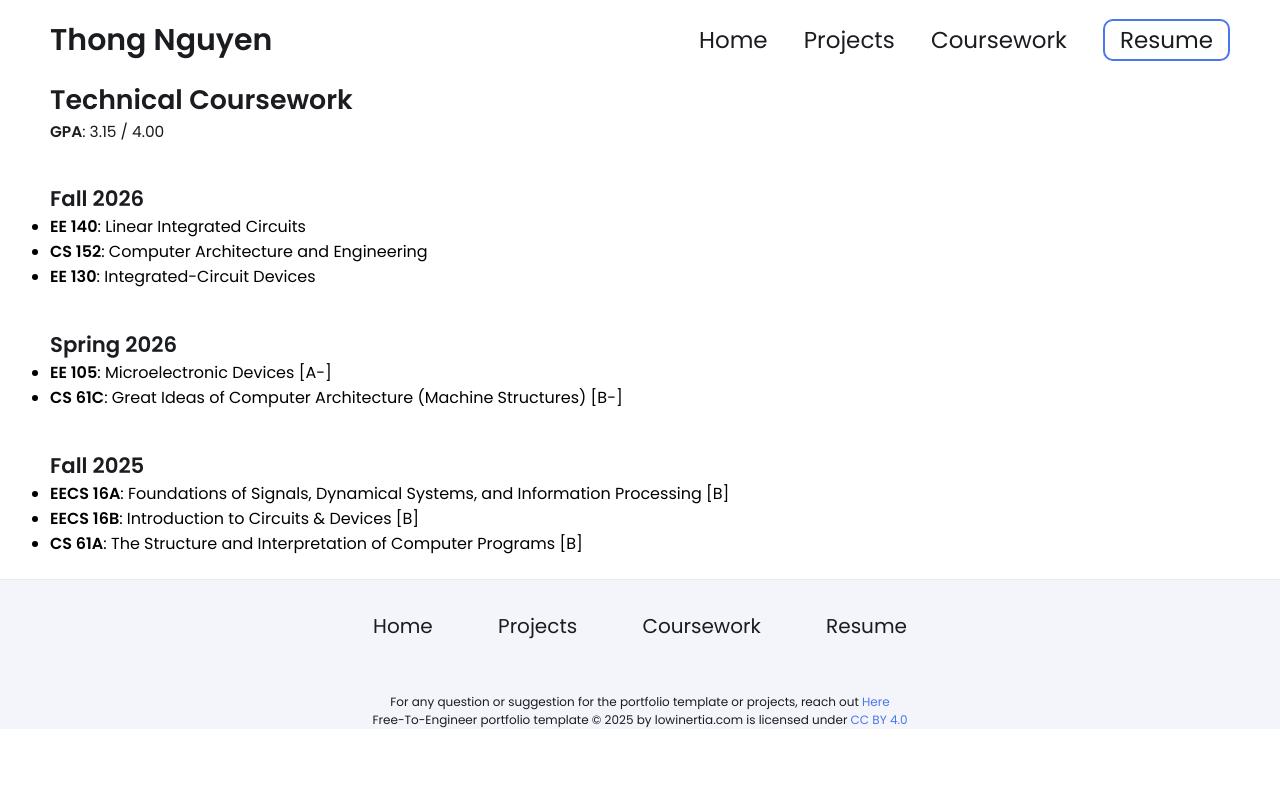
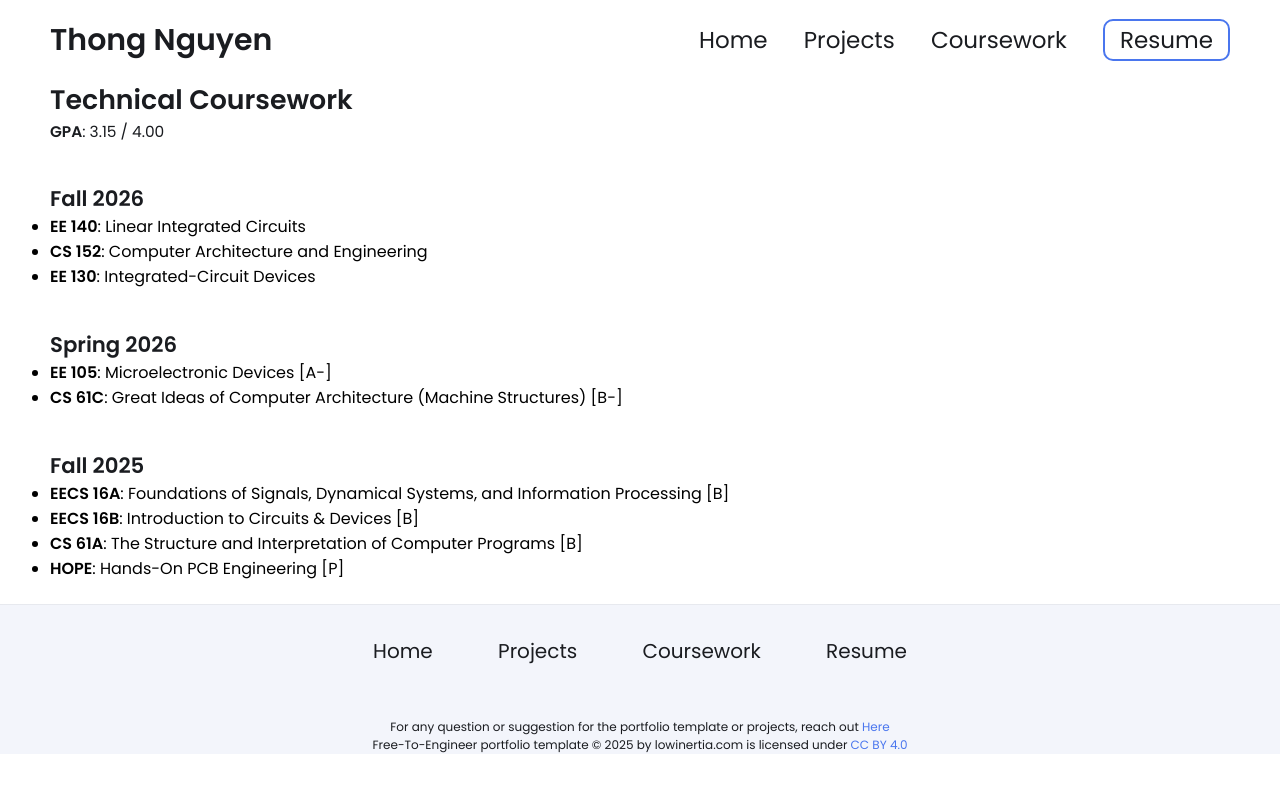
Before and after one commit to thongmn-8888/thongmn-8888.github.io, a Jekyll site: the page built from coursework.md, in a window 1280 px wide. Shown: the top 792 px of the page. Built offline with Jekyll 4.4.1, drawn with Linux system fonts in a browser that asks for light colours; our own code applies the rules of GitHub Pages for plain Markdown files.

Commit message:
Update coursework.md

```diff
--- a/coursework.md
+++ b/coursework.md
@@ -23,5 +23,6 @@ permalink: /coursework/
 - **EECS 16A**: Foundations of Signals, Dynamical Systems, and Information Processing [B]
 - **EECS 16B**: Introduction to Circuits & Devices [B]
 - **CS 61A**: The Structure and Interpretation of Computer Programs [B]
+- **HOPE**: Hands-On PCB Engineering [P]
 
 <br>
```
